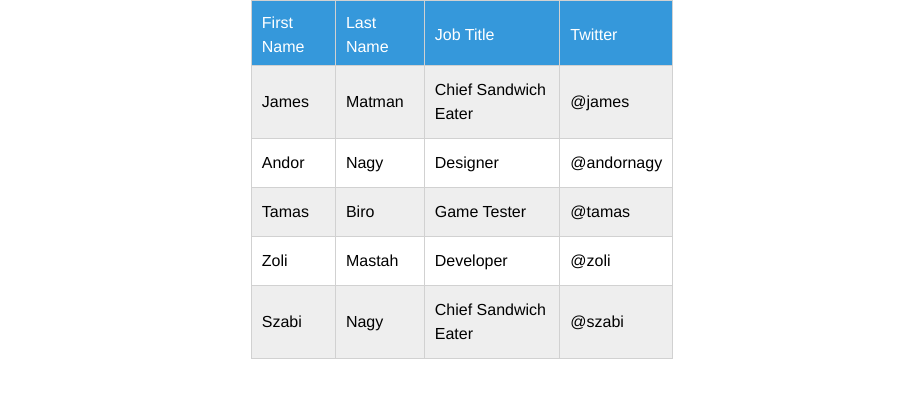
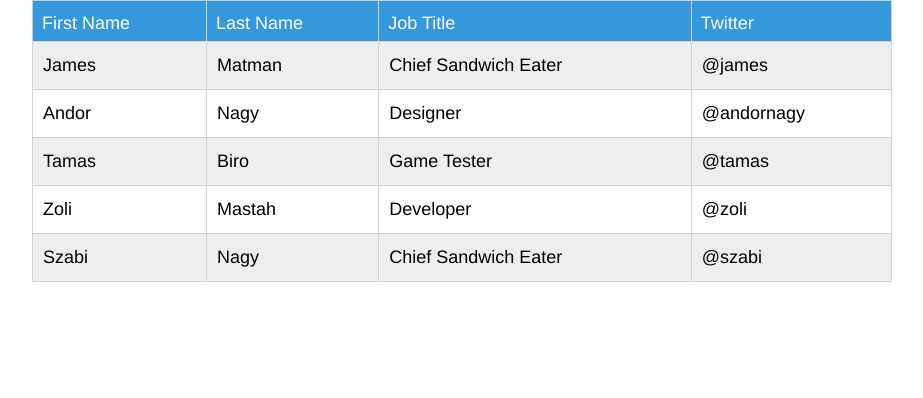
Before and after one commit to pavel-martyshev/ClientWeb, a plain HTML site: page CSSTable/wwwroot/index.html in a window 1280 px wide. Shown: the whole page, without its empty margins (178-1101 px from the left). Drawn offline with Linux system fonts and the light colour scheme; files that its build step writes are made by us from their sources.

Commit message:
Fix and refactor CSSTable task

```diff
--- a/CSSTable/wwwroot/index.html
+++ b/CSSTable/wwwroot/index.html
@@ -7,8 +7,8 @@
     <link rel="stylesheet" href="styles/styles.css">
 </head>
 <body>
-    <div class="tableContainer">
-        <table class="personsTable">
+    <div class="table-container">
+        <table class="persons-table">
             <thead>
                 <tr>
                     <th>First Name</th>
@@ -17,6 +17,7 @@
                     <th>Twitter</th>
                 </tr>
             </thead>
+
             <tbody>
                 <tr>
                     <td>James</td>
@@ -24,24 +25,28 @@
                     <td>Chief Sandwich Eater</td>
                     <td>@james</td>
                 </tr>
+
                 <tr>
                     <td>Andor</td>
                     <td>Nagy</td>
                     <td>Designer</td>
                     <td>@andornagy</td>
                 </tr>
+
                 <tr>
                     <td>Tamas</td>
                     <td>Biro</td>
                     <td>Game Tester</td>
                     <td>@tamas</td>
                 </tr>
+
                 <tr>
                     <td>Zoli</td>
                     <td>Mastah</td>
                     <td>Developer</td>
                     <td>@zoli</td>
                 </tr>
+
                 <tr>
                     <td>Szabi</td>
                     <td>Nagy</td>
--- a/CSSTable/wwwroot/styles/styles.css
+++ b/CSSTable/wwwroot/styles/styles.css
@@ -1,34 +1,36 @@
-.tableContainer {
+.table-container {
     margin: 0 auto;
-    max-width: 33%;
-    font-family: Helvetica Neue,Helvetica,Arial,sans-serif;
+    max-width: 860px;
+    font-family: Helvetica Neue, Helvetica, Arial, sans-serif;
 }
 
-.personsTable {
+.persons-table {
     width: 100%;
     border-collapse: collapse;
     vertical-align: middle;
 }
 
-.personsTable td {
-    padding: 12px 10px;
+.persons-table td {
+    padding: 10px 10px;
 }
 
-.personsTable th {
-    padding: 10px 10px 6px 10px;
+.persons-table th {
+    padding: 9px 10px 4px 9px;
 }
 
-.personsTable th, td {
+.persons-table th,
+.persons-table td {
     border: 1px solid #d1d1d1;
     text-align: start;
+    font-size: 18px;
     font-weight: 500;
 }
 
-.personsTable thead {
+.persons-table thead {
     background-color: #3598db;
     color: #fff;
 }
 
-.personsTable tbody tr:nth-child(odd) {
+.persons-table tbody tr:nth-child(odd) {
     background-color: #eee;
 }
```
